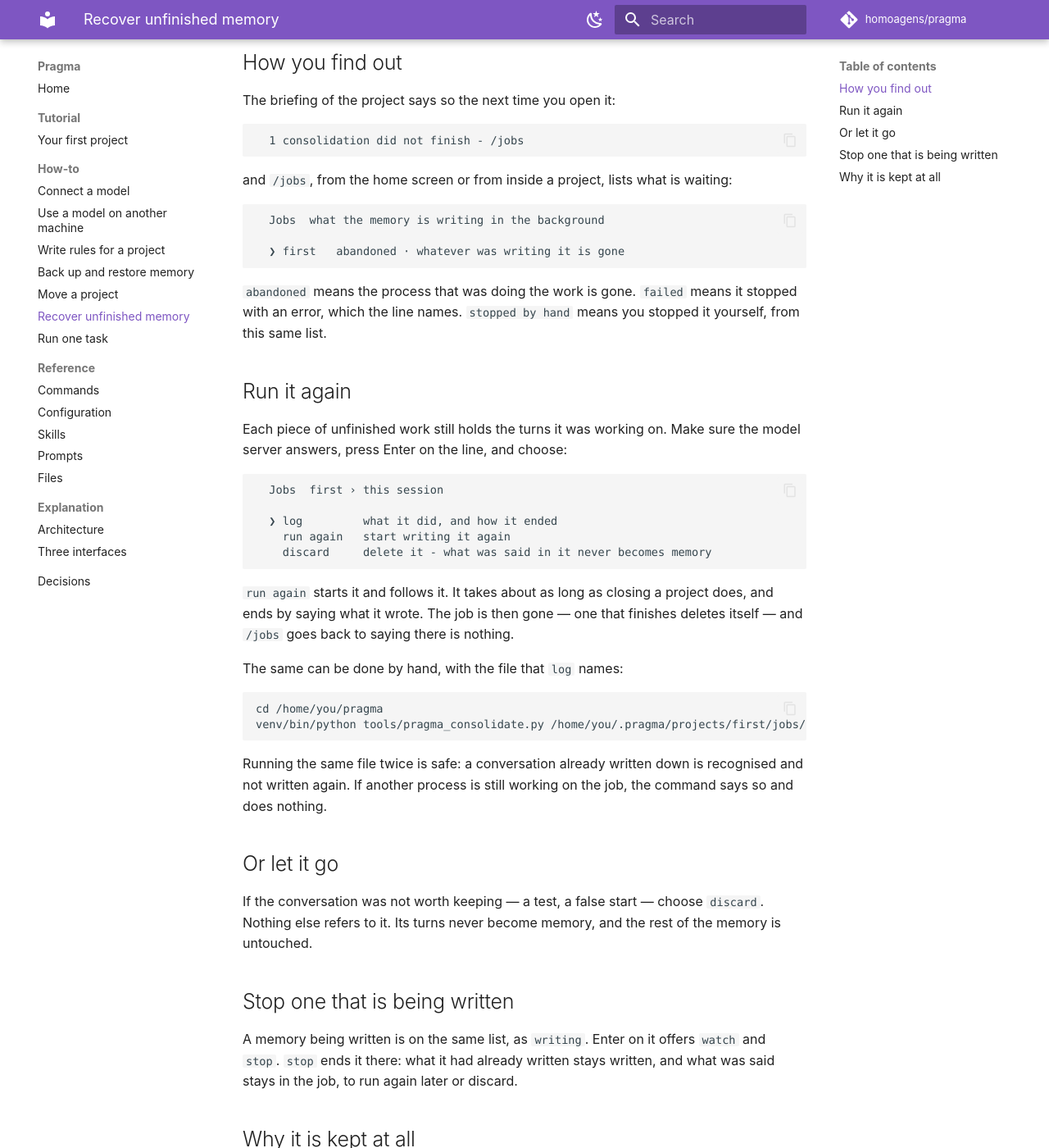
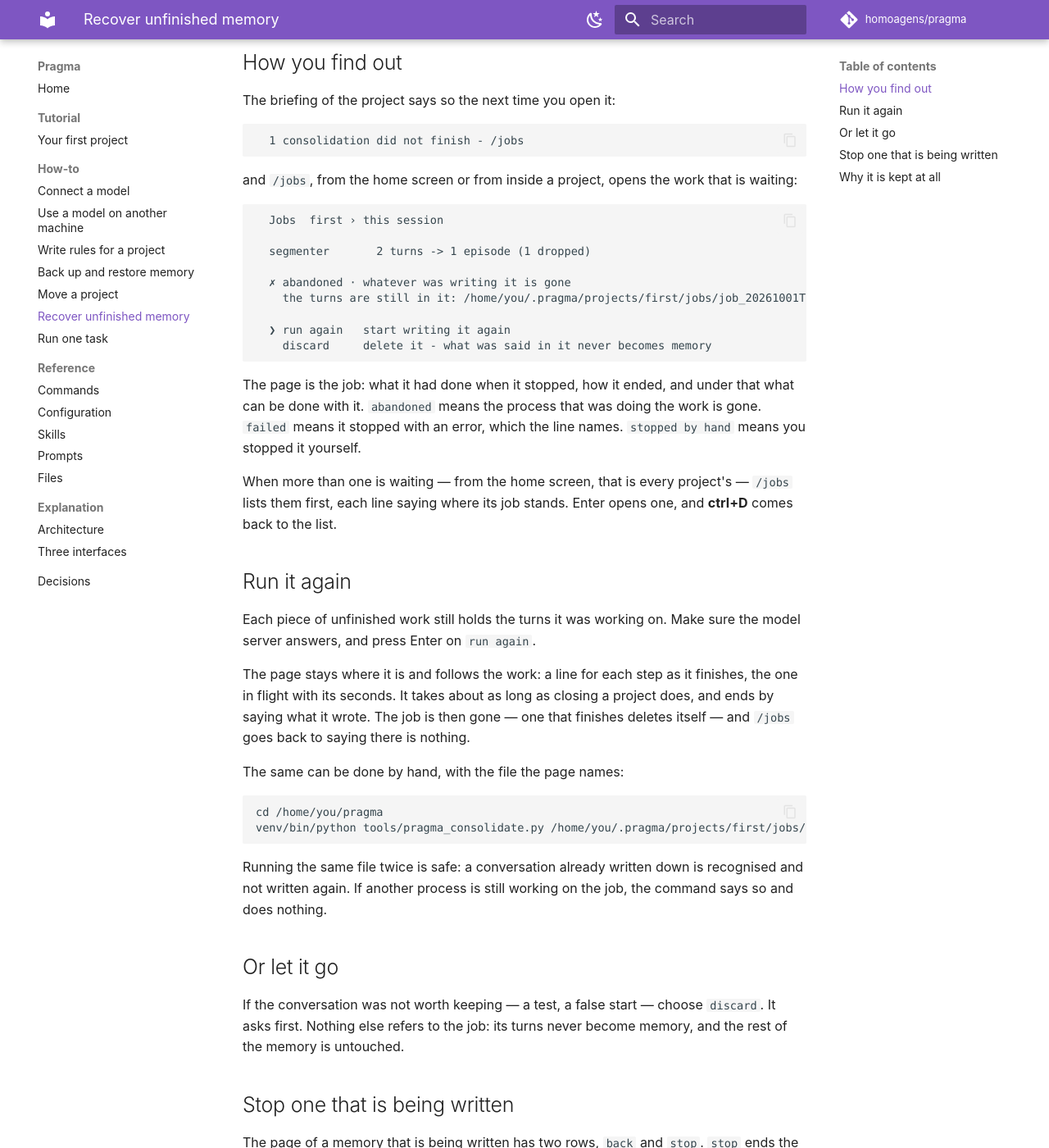
Before and after one commit to homoagens/pragma, an MkDocs documentation site: the page built from docs/how-to/recover-unfinished-memory.md, in a window 1280 px wide and 1400 px high, scrolled down 305 px. Shown: the whole window at 82% size. Built offline with MkDocs 1.6.1 and Material for MkDocs 9.7.7, drawn with Linux system fonts in a browser that asks for light colours; plug-ins that fetch from the network failed and are left out; comment, search, counter and statistics services are not loaded; some of the changed text lies outside the part shown.

Commit message:
feat(terminal): in /jobs a job is its own page
/jobs was a list that opened onto two words - watch, stop - of which one
opened a third screen, where the job finally was; and going back from
there went past both again. What a job is doing is what someone who opens
it came to see.

So the job is the page: what each faculty has done so far, the one at work
with its seconds, still being drawn while it is written - and under that
what can be done with it. One being written offers `back` and `stop`; one
that ended without finishing offers `run again` and `discard`. Stopping it
or starting it again happens there and the page stays: the lines above say
what came of it. One that finishes while its page is open is closed there,
with what it wrote.

`back` is the first row and the one under the cursor: Enter on a page only
just opened must not be what ends the work.

With one job there is no list of one to choose from - /jobs opens it. With
several the list comes first, each row saying where its job stands and
saying it again as that changes.

A job nobody is writing any more is said to be that; its closing line used
to read "no reason recorded", as though the log were at fault.

`watch` and `log` are gone as words, and with them the code that followed a
job on a screen of its own.

Co-Authored-By: Claude Opus 5.5 <noreply@anthropic.com>

````diff
--- a/docs/how-to/recover-unfinished-memory.md
+++ b/docs/how-to/recover-unfinished-memory.md
@@ -15,38 +15,42 @@ The briefing of the project says so the next time you open it:
   1 consolidation did not finish - /jobs
 ```
 
-and `/jobs`, from the home screen or from inside a project, lists what is
-waiting:
+and `/jobs`, from the home screen or from inside a project, opens the work
+that is waiting:
 
 ```text
-  Jobs  what the memory is writing in the background
+  Jobs  first › this session
 
-  ❯ first   abandoned · whatever was writing it is gone
+  segmenter       2 turns -> 1 episode (1 dropped)
+
+  ✗ abandoned · whatever was writing it is gone
+    the turns are still in it: /home/you/.pragma/projects/first/jobs/job_20261001T142451Z_480.json
+
+  ❯ run again   start writing it again
+    discard     delete it - what was said in it never becomes memory
 ```
 
-`abandoned` means the process that was doing the work is gone. `failed` means
-it stopped with an error, which the line names. `stopped by hand` means you
-stopped it yourself, from this same list.
+The page is the job: what it had done when it stopped, how it ended, and
+under that what can be done with it. `abandoned` means the process that was
+doing the work is gone. `failed` means it stopped with an error, which the
+line names. `stopped by hand` means you stopped it yourself.
+
+When more than one is waiting — from the home screen, that is every
+project's — `/jobs` lists them first, each line saying where its job stands.
+Enter opens one, and **ctrl+D** comes back to the list.
 
 ## Run it again
 
 Each piece of unfinished work still holds the turns it was working on. Make
-sure the model server answers, press Enter on the line, and choose:
+sure the model server answers, and press Enter on `run again`.
 
-```text
-  Jobs  first › this session
+The page stays where it is and follows the work: a line for each step as it
+finishes, the one in flight with its seconds. It takes about as long as
+closing a project does, and ends by saying what it wrote. The job is then
+gone — one that finishes deletes itself — and `/jobs` goes back to saying
+there is nothing.
 
-  ❯ log         what it did, and how it ended
-    run again   start writing it again
-    discard     delete it - what was said in it never becomes memory
-```
-
-`run again` starts it and follows it. It takes about as long as closing a
-project does, and ends by saying what it wrote. The job is then gone — one
-that finishes deletes itself — and `/jobs` goes back to saying there is
-nothing.
-
-The same can be done by hand, with the file that `log` names:
+The same can be done by hand, with the file the page names:
 
 ```
 cd /home/you/pragma
@@ -60,14 +64,17 @@ job, the command says so and does nothing.
 ## Or let it go
 
 If the conversation was not worth keeping — a test, a false start — choose
-`discard`. Nothing else refers to it. Its turns never become memory, and the
-rest of the memory is untouched.
+`discard`. It asks first. Nothing else refers to the job: its turns never
+become memory, and the rest of the memory is untouched.
 
 ## Stop one that is being written
 
-A memory being written is on the same list, as `writing`. Enter on it offers
-`watch` and `stop`. `stop` ends it there: what it had already written stays
-written, and what was said stays in the job, to run again later or discard.
+The page of a memory that is being written has two rows, `back` and `stop`.
+`stop` ends the work there: what it had already written stays written, and
+what was said stays in the job. The page then offers what it offers for any
+job that did not finish — `run again`, or `discard`.
+
+`back`, like **ctrl+D**, only leaves the page. The work goes on.
 
 ## Why it is kept at all
 
````
Also changed, not shown: docs/tutorial/first-project.md (+10 -6 lines), 1 other file.
